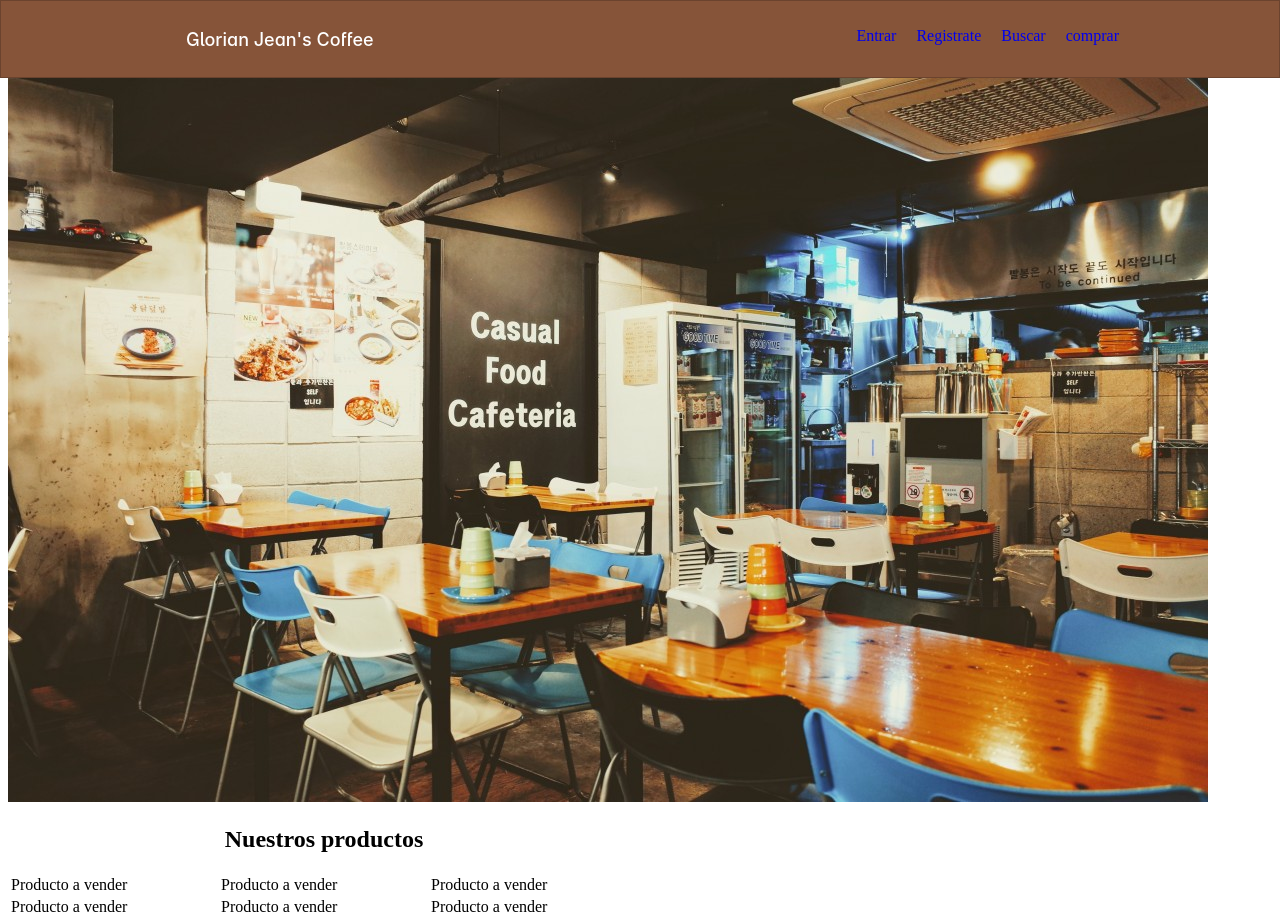
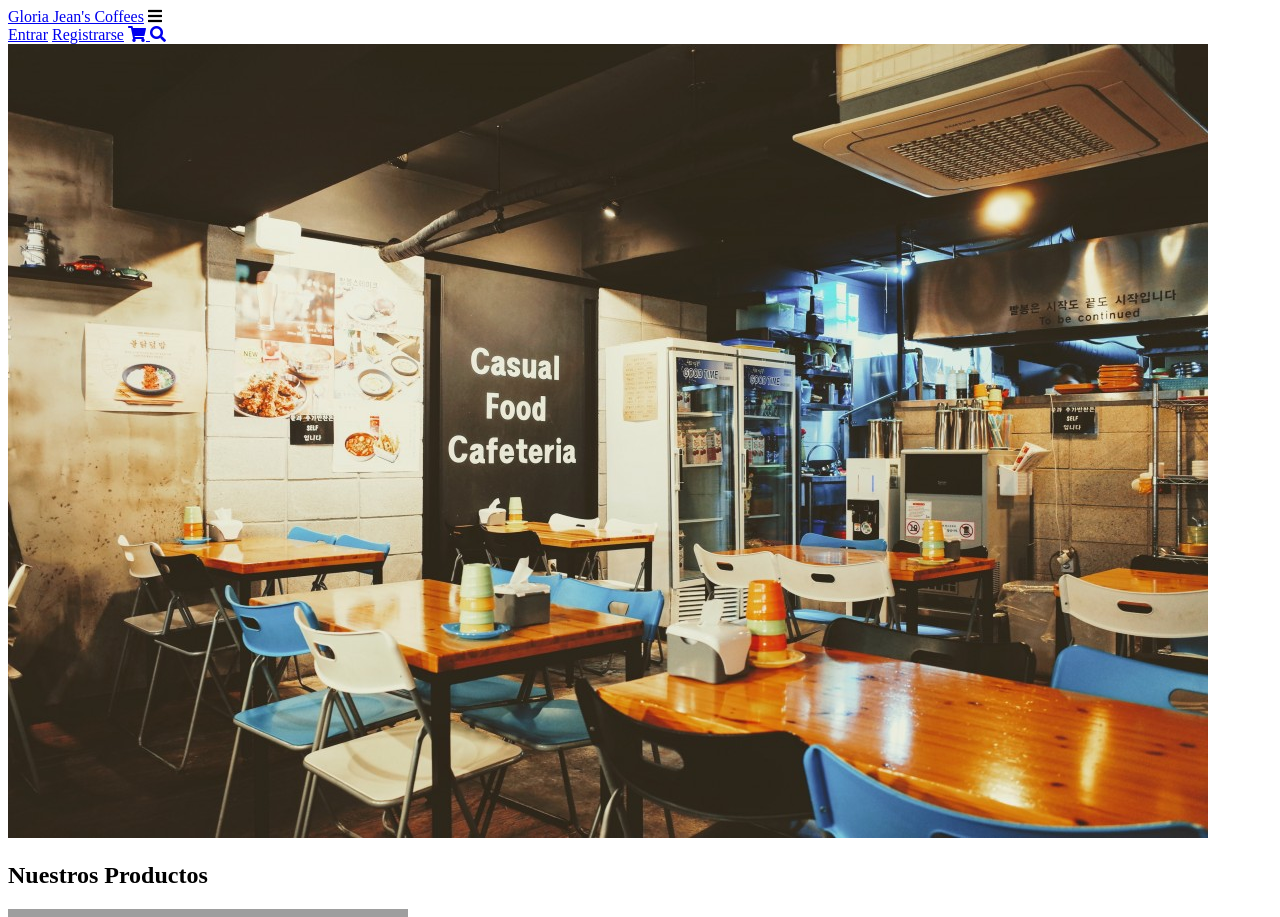
Before and after one commit to Kent-Probe/Plataforma_Jeans_Coffee, a Flask app: page / in a window 1280 px wide. Shown: the top 917 px of the page. Run offline with Flask 2, Linux system fonts and the light colour scheme; grey boxes are pictures that could not be loaded.

Commit message:
vistas-actualizadas
Trabajar sobre esta  carpeta

```diff
--- /dev/null
+++ b/templates/all_product.html
@@ -0,0 +1 @@
+<h1>ALL PRODUCT</h1>
--- a/templates/base.html
+++ b/templates/base.html
@@ -1,39 +1,45 @@
 <!DOCTYPE html>
 <html lang="es">
   <head>
-        <meta charset="UTF-8">
-        <meta http-equiv="X-UA-Compatible" content="IE=edge">
-        <meta name="viewport" content="width=device-width, initial-scale=1.0">
+    <meta charset="UTF-8" />
+    <meta http-equiv="X-UA-Compatible" content="IE=edge" />
+    <meta name="viewport" content="width=device-width, initial-scale=1.0" />
+
+    <!-- link css -->
+    <link rel="stylesheet" href="{{ url_for('static',filename='css/style.css')}}"/>
+
+    <!-- link font awesome -->
+    <link
+      rel="stylesheet"
+      href="https://cdnjs.cloudflare.com/ajax/libs/font-awesome/5.15.4/css/all.min.css"
+    />
+
+    <!-- link de favicon -->
+    <link rel="icon" href="{{ url_for('static',filename='img/favicon.png')}}">
+
     {% if titulo %}
     <title>{{ titulo }}</title>
     {% else %}
     <title>Glorian Jean's Coffee</title>
     {% endif %}
-        <link rel='stylesheet' type='text/css' href='{{ url_for("static", filename="css/style01.css") }}' />
-        <link rel='stylesheet' type='text/css' href='{{ url_for("static", filename="css/style01.css") }}' />
 </head>
     <body>
-       <div class='header'>
-           <div class='c2'><a class='c2a' href='/'>Glorian Jean's Coffee</a></div>
-           <nav class='nav'>
-               <ul>
+        <header>
+            <a href="/home" class="logo">Gloria Jean's Coffees</a>
+            <div class="fas fa-bars" id="menu-bar"></div>
+            <nav class="navbar">
                 {% if 'usr_id' in session %}
-                   <li class='c1'><a href='/favorites/'>Favoritos</a></li>
-                   <li class='c1'><a href='/username/'>{{ usuario }}</a></li>
+                <a href='/favorites'>Favoritos</a>
+                <a href='/usuario'>{{ usuario }}</a>
                 {% else %}
-                   <li class='c1'><a href='/login/'>Entrar</a></li>
-                   <li class='c1'><a href='/sign_in/'>Registrate</a></li>
+                <a href='/login'>Entrar</a>
+                <a href='/sign_in' id="principal">Registrarse</a>
                 {% endif %}
-                   <li class='c1'><a href="/buscar/">Buscar</a></li>
-                   <li class='c1'><a href="/comprar/">comprar</a></li>
-               </ul>
+                <a href='/shopping_car' id="carrito"><i class="fas fa-shopping-cart"></i> </a>
+                <a href="/buscar" id="buscar"><i class="fas fa-search"></i> </a>
             </nav>
-       </div>
-       <div class='wkarea'>
+        </header>
+        <div >
            {% block cuerpo %}{% endblock %}
         </div>
-       <div class='footer'>
-            <p>&copy;KEOSARI</p>
-       </div>
-    </body>
 </html>
--- a/templates/index.html
+++ b/templates/index.html
@@ -1,22 +1,137 @@
 {% extends 'base.html' %}
 {% block cuerpo %}
-<img class='img1' src='{{ url_for("static", filename="img/chairs.jpg") }}' alt=''/>
-    <section >
-        <table width=50%>
-            <caption><h1>Nuestros productos</h1></caption>
-            <tbody>
-                <tr>
-                    <td>Producto a vender</td>
-                    <td>Producto a vender</td>
-                    <td>Producto a vender</td>
-                </tr>
-                <tr>
-                    <td>Producto a vender</td>
-                    <td>Producto a vender</td>
-                    <td>Producto a vender</td>
-                </tr>
-            </tbody>
-        </table>
+    <!-- section header imagen -->
+    <section class="img-header">
+      <div class="banner">
+        <img src="{{url_for('static',filename='img/chairs.jpg')}}" class="foto-banner" alt="" />
+      </div>
     </section>
-<img class='img2' src='{{ url_for("static", filename="img/coffeejpg.jpg") }}' alt='' width='100%'/>
+
+    <!-- section nuestros productos -->
+
+    <section class="nproductos">
+      <h2 class="product">Nuestros <span> Productos </span></h2>
+      <div class="content-box">
+        <div class="box">
+          <img src="{{url_for('static',filename='img/plato2.jpg')}}" class="img" alt="plato2" />
+          <div class="contenido">
+            <p>
+              Lorem ipsum dolor sit amet consectetur adipisicing elit. Dolores,
+              aliquam!
+            </p>
+            <p>$13000</p>
+          </div>
+        </div>
+        <div class="box">
+          <img src="{{url_for('static',filename='img/plato2.jpg')}}" class="img" alt="plato2" />
+          <div class="contenido">
+            <p>
+              Lorem ipsum dolor sit amet consectetur adipisicing elit. Dolores,
+              aliquam!
+            </p>
+            <p>$13000</p>
+          </div>
+        </div>
+        <div class="box">
+          <img src="{{url_for('static',filename='img/plato2.jpg')}}" class="img" alt="plato2" />
+          <div class="contenido">
+            <p>
+              Lorem ipsum dolor sit amet consectetur adipisicing elit. Dolores,
+              aliquam!
+            </p>
+            <p>$13000</p>
+          </div>
+        </div>
+        <div class="box">
+          <img src="{{url_for('static',filename='img/plato2.jpg')}}" class="img" alt="plato2" />
+          <div class="contenido">
+            <p>
+              Lorem ipsum dolor sit amet consectetur adipisicing elit. Dolores,
+              aliquam!
+            </p>
+            <p>$13000</p>
+          </div>
+        </div>
+        <div class="box">
+          <img src="{{url_for('static',filename='img/plato2.jpg')}}" class="img" alt="plato2" />
+          <div class="contenido">
+            <p>
+              Lorem ipsum dolor sit amet consectetur adipisicing elit. Dolores,
+              aliquam!
+            </p>
+            <p>$13000</p>
+          </div>
+        </div>
+        <div class="box">
+          <img src="{{url_for('static',filename='img/plato2.jpg')}}" class="img" alt="plato2" />
+          <div class="contenido">
+            <p>
+              Lorem ipsum dolor sit amet consectetur adipisicing elit. Dolores,
+              aliquam!
+            </p>
+            <p>$13000</p>
+          </div>
+        </div>
+      </div>
+<div class="boton">
+    <a href='/all_product' class="btn">ver todos</a>
+
+</div>
+    </section>
+
+    <!-- imagen secundaria -->
+    <section class="img-secundaria">
+        <div class="contenido">
+            <h4>Nuestos</h4>
+        </div>
+
+    </section>
+       <!-- especiales del mes -->
+    <section class="especiales">
+        <h2 class="product">Especiales del <span> Mes </span></h2>
+        <div class="content-box">
+          <div class="box">
+            <img src="{{url_for('static',filename='img/plato2.jpg')}}" class="img" alt="plato2" />
+            <div class="contenido">
+              <p>
+                Lorem ipsum dolor sit amet consectetur adipisicing elit. Dolores,
+                aliquam!
+              </p>
+              <p>$13000</p>
+            </div>
+          </div>
+          <div class="box">
+            <img src="{{url_for('static',filename='img/plato2.jpg')}}" class="img" alt="plato2" />
+            <div class="contenido">
+              <p>
+                Lorem ipsum dolor sit amet consectetur adipisicing elit. Dolores,
+                aliquam!
+              </p>
+              <p>$13000</p>
+            </div>
+          </div>
+          <div class="box">
+            <img src="{{url_for('static',filename='img/plato2.jpg')}}" class="img" alt="plato2" />
+            <div class="contenido">
+              <p>
+                Lorem ipsum dolor sit amet consectetur adipisicing elit. Dolores,
+                aliquam!
+              </p>
+              <p>$13000</p>
+            </div>
+          </div>
+
+          </div>
+        </section>
+
+          <!-- footer -->
+          <section class="footer">
+            <footer>
+
+
+
+            </footer>
+          </section>
+
+    <script src="{{url_for('static',filename='js/script.js')}}"></script>
 {% endblock %}
--- /dev/null
+++ b/templates/shopping_car.html
@@ -0,0 +1 @@
+<h1>SHOPPING CAR</h1>
```
Also changed, not shown: templates/login.html (+13 -16 lines). Lines whose indentation alone changed are shown as unchanged.
